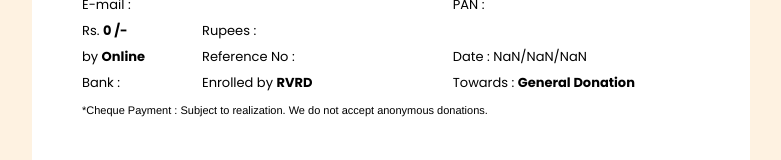
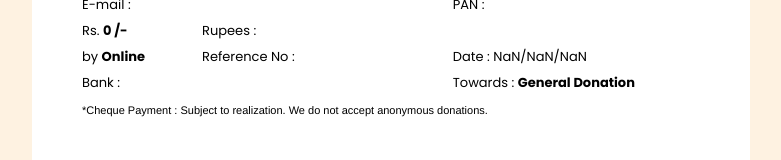
Before and after one commit to saikiran11461/subhojanam-client, a React (Vite) app: page /receipt-preview in a window 1280 px wide. Shown: the part 529-689 px from the top of the page, without its empty margins (249-1030 px from the left). Built offline with nearby package versions, Linux system fonts and the light colour scheme.

Commit message:
added changes removed rvrd

```diff
--- a/src/components/DonationReceipt.jsx
+++ b/src/components/DonationReceipt.jsx
@@ -132,9 +132,9 @@ const DonationReceipt = ({ donationData }) => {
           <div style={{ display: 'flex', justifyContent: 'space-between' }}>
             <div style={{ display: 'flex' }}>
               <p style={{ margin: 0, width: '100px' }}>Bank :</p>
-              <p style={{ margin: 0, marginLeft: '20px' }}>
-                Enrolled by <span style={{ fontWeight: 'bold' }}>RVRD</span>
-              </p>
+
+
+
             </div>
             <p style={{ margin: 0, width: '40%' }}>
               Towards : <span style={{ fontWeight: 'bold' }}>General Donation</span>
--- a/src/pages/ReceiptPreview.tsx
+++ b/src/pages/ReceiptPreview.tsx
@@ -26,12 +26,13 @@ const ReceiptPreview = () => {
   const autoPrint = searchParams.get('autoPrint') === 'true';
 
   useEffect(() => {
+    document.title = `Annadhan_Certificate_${donationData.receiptNumber || ''}`;
     if (autoPrint) {
       setTimeout(() => {
         window.print();
       }, 500);
     }
-  }, [autoPrint]);
+  }, [autoPrint, donationData.receiptNumber]);
 
   return (
     <div className="min-h-screen bg-muted py-8 flex items-start justify-center">
```
